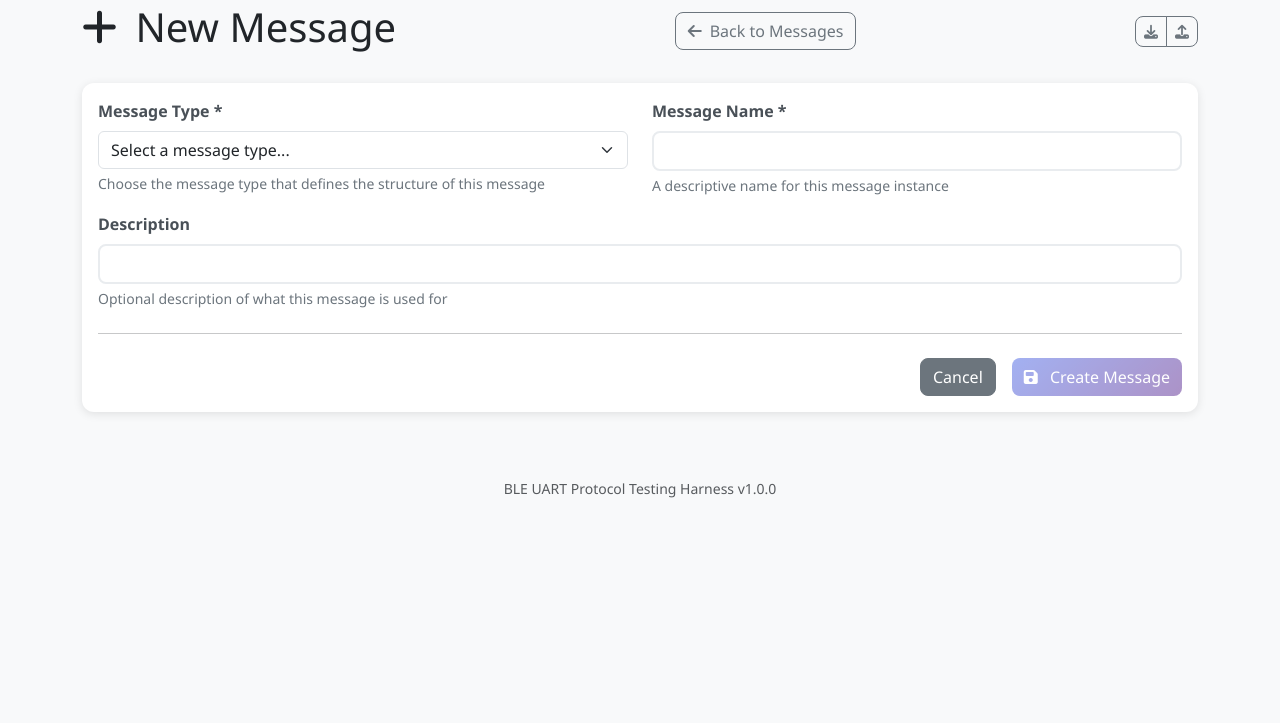
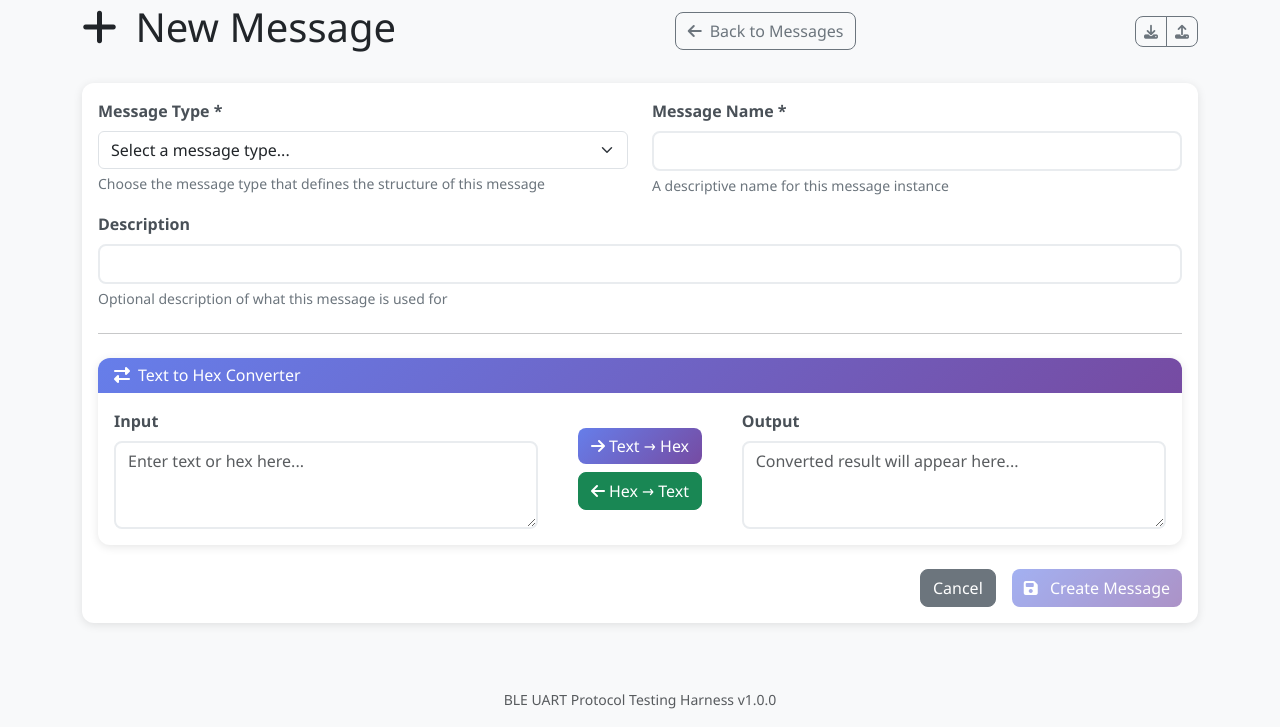
Before and after one commit to danroblewis/even_realities_decomp, a FastAPI app: page /messages/new in a window 1280 px wide. Shown: the part 77-804 px from the top of the page. Before the commit the page ends 575 px from the top, so only its background shows below. Run offline with FastAPI, Linux system fonts and the light colour scheme.

Commit message:
text hex converter

```diff
--- a/ble_explorer/ble_message_types.json
+++ b/ble_explorer/ble_message_types.json
@@ -89,8 +89,8 @@
         "is_max_width": false,
         "description": "",
         "default_value": null,
-        "is_computed": false,
-        "computed_from": null
+        "is_computed": true,
+        "computed_from": "payload"
       },
       {
         "name": "start_delimeter",
--- a/ble_explorer/templates/message_form.html
+++ b/ble_explorer/templates/message_form.html
@@ -53,6 +53,37 @@
                     </div>
 
                                         <hr class="my-4">
+
+                    <!-- Text to Hex Converter -->
+                    <div class="card mb-4">
+                        <div class="card-header">
+                            <h6 class="mb-0"><i class="fas fa-exchange-alt me-2"></i>Text to Hex Converter</h6>
+                        </div>
+                        <div class="card-body">
+                            <div class="row">
+                                <div class="col-md-5">
+                                    <label for="converterInput" class="form-label">Input</label>
+                                    <textarea class="form-control" id="converterInput" rows="3"
+                                              placeholder="Enter text or hex here..."></textarea>
+                                </div>
+                                <div class="col-md-2 d-flex align-items-center justify-content-center">
+                                    <div class="d-grid gap-2">
+                                        <button type="button" class="btn btn-primary" onclick="textToHex()">
+                                            <i class="fas fa-arrow-right me-1"></i>Text → Hex
+                                        </button>
+                                        <button type="button" class="btn btn-success" onclick="hexToText()">
+                                            <i class="fas fa-arrow-left me-1"></i>Hex → Text
+                                        </button>
+                                    </div>
+                                </div>
+                                <div class="col-md-5">
+                                    <label for="converterOutput" class="form-label">Output</label>
+                                    <textarea class="form-control" id="converterOutput" rows="3"
+                                              placeholder="Converted result will appear here..." readonly></textarea>
+                                </div>
+                            </div>
+                        </div>
+                    </div>
 
                     <div id="attributesSection" style="display: none;">
                         <h5><i class="fas fa-list me-2"></i>Attribute Values</h5>
@@ -171,6 +202,48 @@ function loadAttributes(attributes) {
     });
 }
 
+// Text to Hex conversion functions
+function textToHex() {
+    const input = document.getElementById('converterInput').value.trim();
+    const output = document.getElementById('converterOutput');
+
+    if (!input) {
+        output.value = '';
+        return;
+    }
+
+    // Convert text to hex without spaces
+    const hex = Array.from(input).map(char => char.charCodeAt(0).toString(16).padStart(2, '0')).join('');
+    output.value = hex;
+}
+
+function hexToText() {
+    const input = document.getElementById('converterInput').value.trim();
+    const output = document.getElementById('converterOutput');
+
+    if (!input) {
+        output.value = '';
+        return;
+    }
+
+    try {
+        // Remove any spaces and convert hex to text
+        const cleanHex = input.replace(/\s/g, '');
+
+        // Validate hex format
+        if (!/^[0-9a-fA-F]+$/.test(cleanHex)) {
+            output.value = 'Error: Invalid hex format';
+            return;
+        }
+
+        // Convert hex to text
+        const text = cleanHex.match(/.{1,2}/g)?.map(byte => String.fromCharCode(parseInt(byte, 16))).join('') || '';
+        output.value = text;
+    } catch (e) {
+        output.value = 'Error: Invalid hex format';
+    }
+}
+
 // Initialize form if editing
 document.addEventListener('DOMContentLoaded', function() {
     {% if message %}
```
Also changed, not shown: ble_explorer/ble_messages.json (+15 -1 lines).
